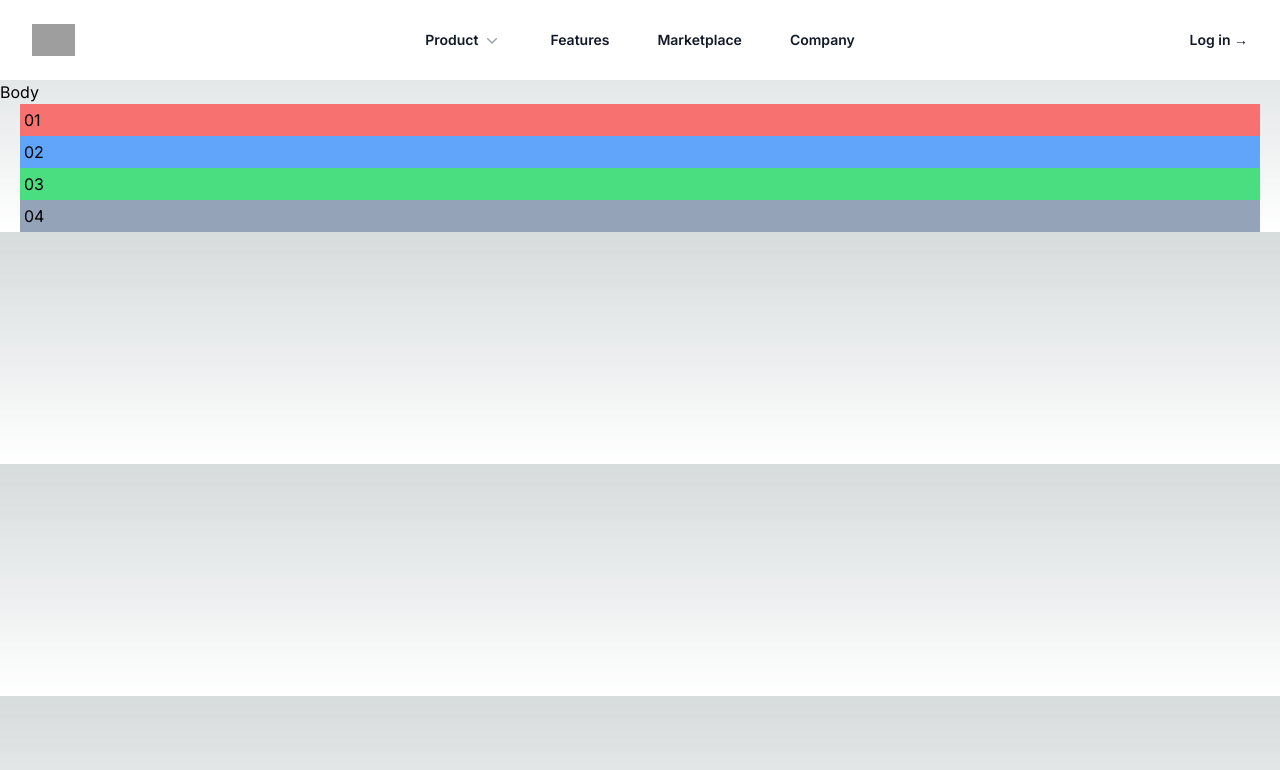
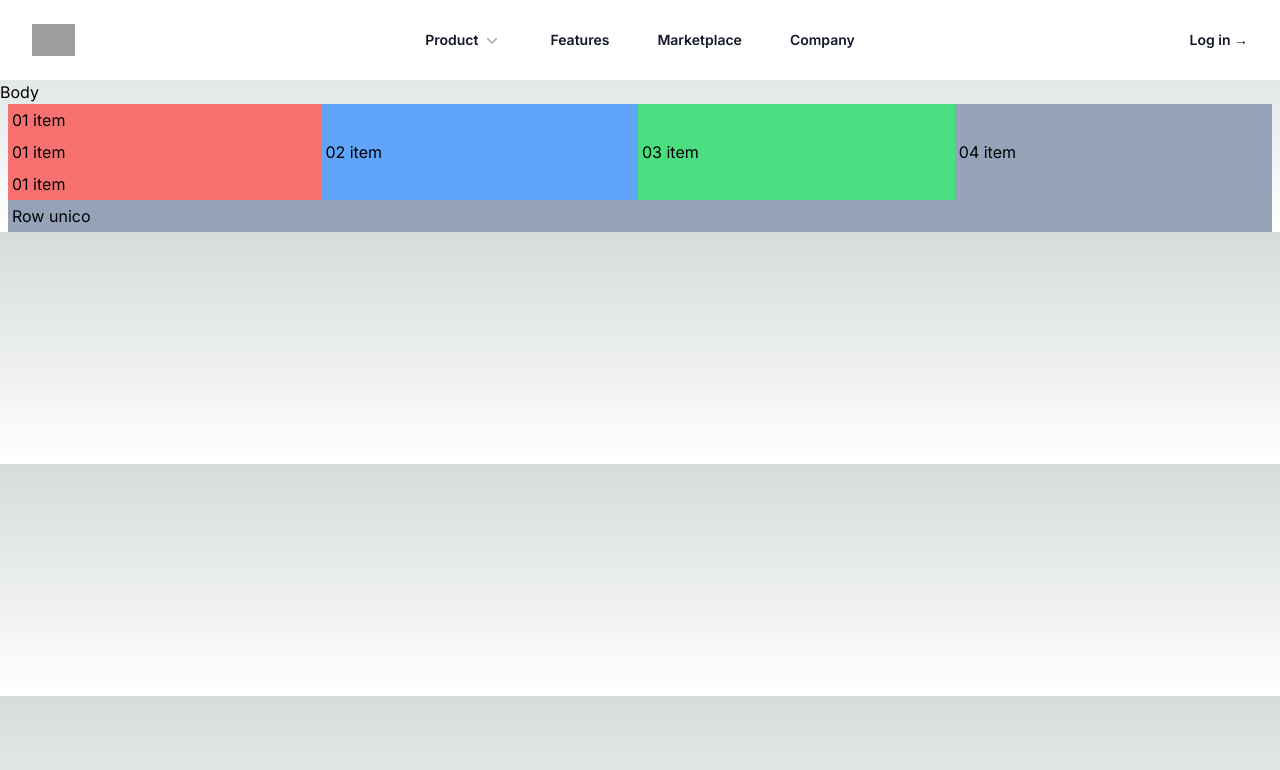
Before and after one commit to Maxi-rpc/my-tailwind-components, a Next.js app: page / in a window 1280 px wide. Shown: the top 770 px of the page. Built offline with nearby package versions, Linux system fonts and the light colour scheme; grey boxes are pictures that could not be loaded.

Commit message:
add grid container and items

```diff
--- a/src/app/page.tsx
+++ b/src/app/page.tsx
@@ -6,18 +6,25 @@ export default function Home() {
 		<main>
 			<NavBarComponent></NavBarComponent>
 			<h1>Body</h1>
-			<GridComponent container cols="4">
-				<GridComponent item>
-					<div className="bg-red-400 p-1">01</div>
+			<GridComponent container>
+				<GridComponent item customClass="bg-red-400">
+					<div className="p-1">01 item</div>
+					<div className="p-1">01 item</div>
+					<div className="p-1">01 item</div>
 				</GridComponent>
-				<GridComponent item>
-					<div className="bg-blue-400 p-1">02</div>
+				<GridComponent item customClass="bg-blue-400">
+					<div className="p-1">02 item</div>
 				</GridComponent>
-				<GridComponent item>
-					<div className="bg-green-400 p-1">03</div>
+				<GridComponent item customClass="bg-green-400">
+					<div className="p-1">03 item</div>
 				</GridComponent>
-				<GridComponent item>
-					<div className="bg-slate-400 p-1">04</div>
+				<GridComponent item customClass="bg-slate-400">
+					<div className="p-1">04 item</div>
+				</GridComponent>
+			</GridComponent>
+			<GridComponent container>
+				<GridComponent item customClass="bg-slate-400">
+					<div className="p-1">Row unico</div>
 				</GridComponent>
 			</GridComponent>
 		</main>
--- a/src/components/layouts/grid/GridComponent.tsx
+++ b/src/components/layouts/grid/GridComponent.tsx
@@ -1,31 +1,42 @@
 import { GridContainerComponent } from "./GridContainerComponent";
+import { GridItemComponent } from "./GridItemComponent";
 
 interface GridProps {
 	children?: React.ReactNode;
 	customClass?: React.ComponentProps<"div">["className"];
 	container?: boolean;
-	cols?: string;
 	gap?: string;
 	item?: boolean;
+	itemRow?: boolean;
+	itemColumn?: boolean;
 }
 
 export const GridComponent = ({
 	children,
 	customClass = "",
 	container = false,
-	cols = "4",
-	gap = "4",
+	gap,
 	item,
+	itemRow,
+	itemColumn,
 }: GridProps) => {
 	if (container) {
 		return (
 			<>
-				<GridContainerComponent container cols={cols} gap={gap}>
+				<GridContainerComponent customClass={customClass} gap={gap}>
 					{children}
 				</GridContainerComponent>
 			</>
 		);
 	} else {
-		return <>{children}</>;
+		return (
+			<GridItemComponent
+				customClass={customClass}
+				row={itemRow}
+				column={itemColumn}
+			>
+				{children}
+			</GridItemComponent>
+		);
 	}
 };
--- a/src/components/layouts/grid/GridContainerComponent.tsx
+++ b/src/components/layouts/grid/GridContainerComponent.tsx
@@ -1,23 +1,22 @@
 interface GridContainerProps {
 	children?: React.ReactNode;
 	customClass?: React.ComponentProps<"div">["className"];
-	container?: boolean;
-	cols?: string;
 	gap?: string;
 }
 
 export const GridContainerComponent = ({
 	children,
 	customClass = "",
-	container = false,
-	cols = "1",
-	gap = "4",
+	gap = "5",
 }: GridContainerProps) => {
-	const isContainer = container && "px-5";
-	const cssClass = `${isContainer} grid grid-cols-${cols} gap-${gap} ${customClass}`;
+	const cssClass = customClass;
 	return (
 		<>
-			<div className={cssClass}>{children}</div>
+			<div
+				className={`px-2 grid gap-${gap} grid-flow-col auto-cols-auto  ${cssClass}`}
+			>
+				{children}
+			</div>
 		</>
 	);
 };
--- /dev/null
+++ b/src/components/layouts/grid/GridItemComponent.tsx
@@ -0,0 +1,23 @@
+interface GridItemProps {
+	children?: React.ReactNode;
+	customClass?: React.ComponentProps<"div">["className"];
+	row?: boolean;
+	column?: boolean;
+}
+
+export const GridItemComponent = ({
+	children,
+	customClass = "",
+	row = false,
+	column,
+}: GridItemProps) => {
+	const cssClass = customClass;
+	const rowOrColumn = row ? "flex-row" : "flex-col";
+	return (
+		<>
+			<div className={`flex ${rowOrColumn} justify-around ${cssClass}`}>
+				{children}
+			</div>
+		</>
+	);
+};
--- a/src/components/layouts/grid/index.js
+++ b/src/components/layouts/grid/index.js
@@ -1,2 +1,3 @@
 export { GridComponent } from "./GridComponent";
 export { GridContainerComponent } from "./GridContainerComponent";
+export { GridItemComponent } from "./GridItemComponent";
```
